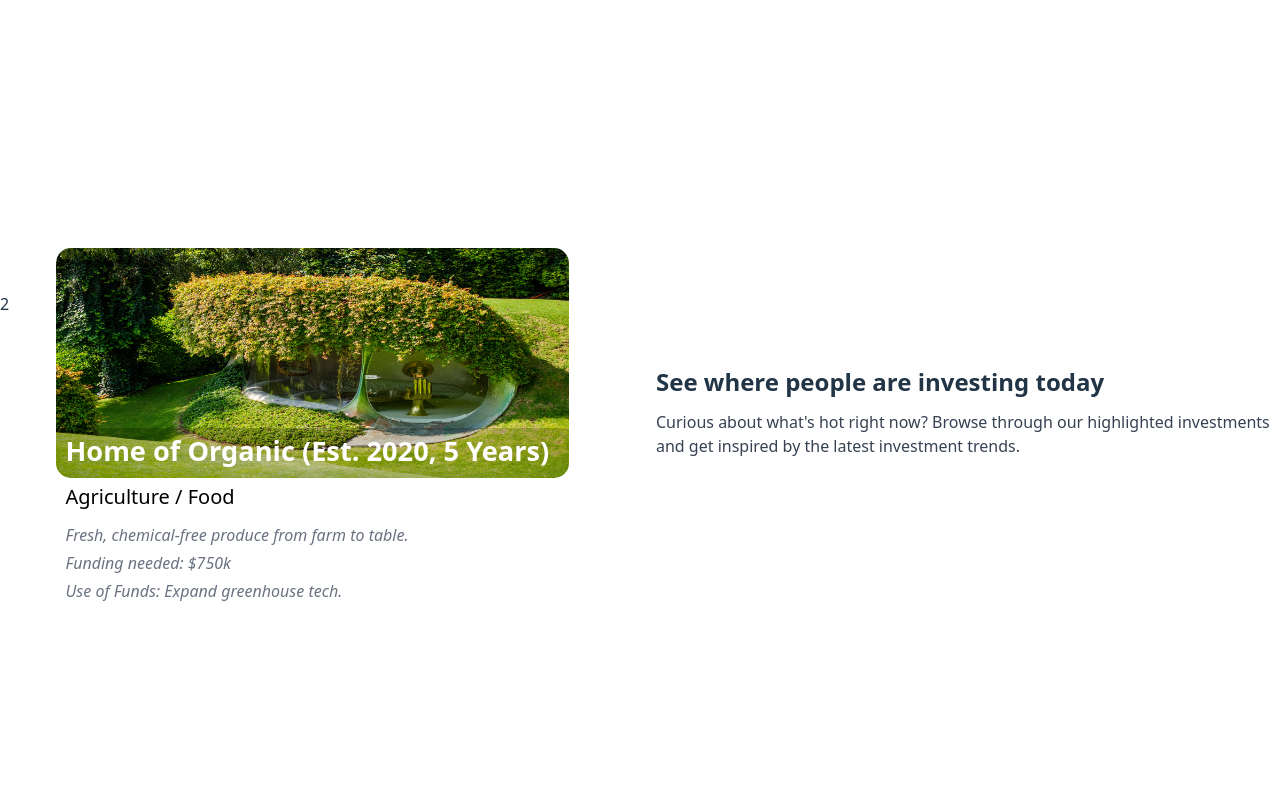
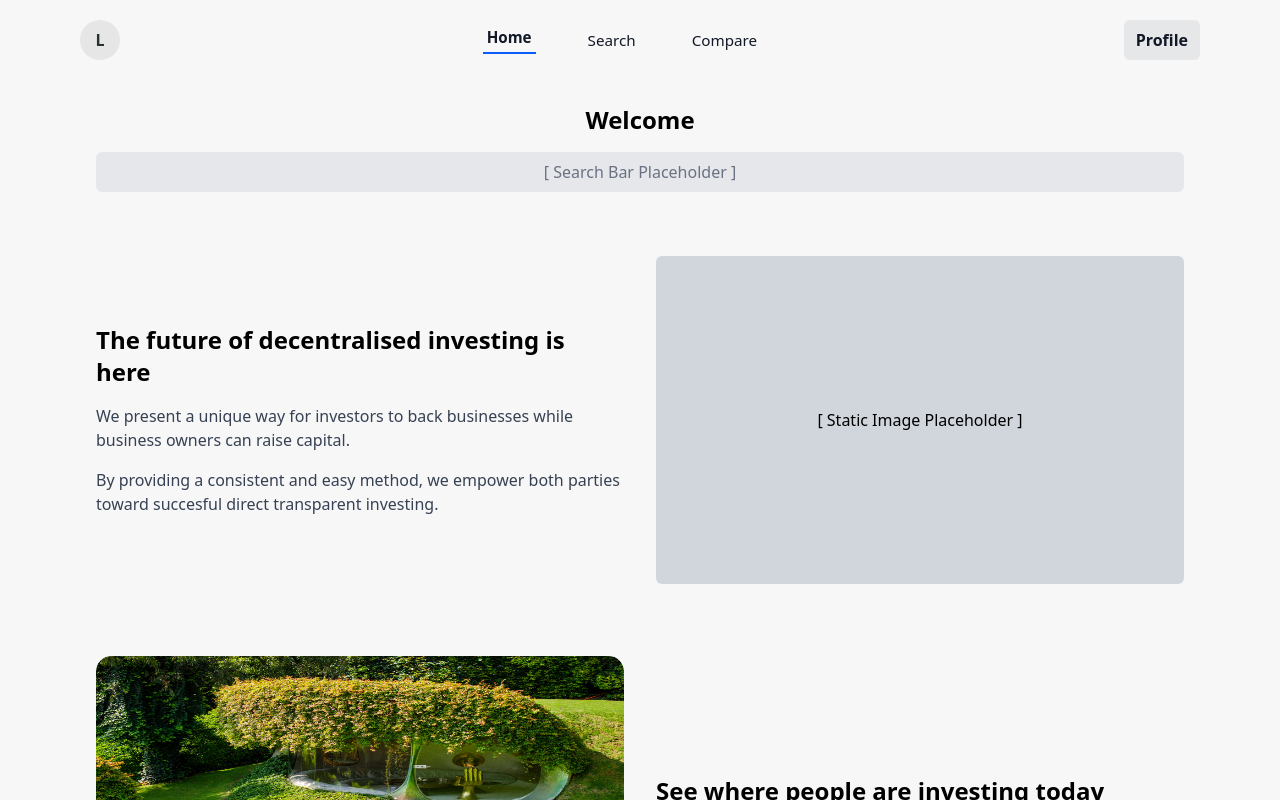
Before and after one commit to duckhess/Provision-IT---IT-Project-Group-14, a React (Vite) app in the folder Front-end/It-Project-Group-14-Front-End/: page / in a window 1280 px wide. Shown: the top 800 px of the page. Built offline with nearby package versions, Linux system fonts and the light colour scheme.

Commit message:
Fixed component scaling issues

```diff
--- a/Front-end/It-Project-Group-14-Front-End/src/App.tsx
+++ b/Front-end/It-Project-Group-14-Front-End/src/App.tsx
@@ -1,101 +1,37 @@
-import { useEffect, useState } from 'react'
-import Summary from './components/BasicSummary.tsx'
-import { Link } from "react-router-dom";
-import companyData from "./data/CompanyData.json"
+import { BrowserRouter as Router, Routes, Route } from "react-router-dom";
+import NavBar from "./components/NavBar";
+import Footer from "./components/Footer";
+import HomePage from "./pages/HomePage";
+import SearchPage from "./pages/SearchPage";
+import ProfilePage from "./pages/ProfilePage";
+import ComparePage from "./pages/ComparePage";
+import LoginPage from "./pages/LoginPage";
+import BusinessPage from "./pages/BusinessPage";
 
 function App() {
-  const [count, setCount] = useState(0)
+  return (
+    <Router>
+      <div className="bg-[#f7f7f7] flex flex-col">
+        <NavBar />
 
-  type Company = {
-      id: number,
-      title: string,
-      category: string,
-      description: string,
-      funding: string,
-      useOfFunds: string,
-      imageUrl: string
-  }
+        <main className="min-h-screen w-screen mx-auto mt-6 px-4">
 
-  const CompanyCard: React.FC<{ company: Company }> = ({ company }) => {
-    return (
-      <div>
-        <Summary company = {company}/>
+          <Routes>
+            <Route path="/" element={<HomePage />} />
+            <Route path="/search" element={<SearchPage />} />
+            <Route path="/profile" element={<ProfilePage />} />
+            <Route path="/compare" element={<ComparePage />} />
+            <Route path="/login" element={<LoginPage />} />
+            <Route path="/business/:companyId" element={<BusinessPage />} /> {/*for dynamic routing*/}
 
-        {/* More Info button skeleton, to be implemented */}
-        {/* <Link
-          to={`/business/${company.id}`}
-          className="mt-4 px-3 py-1 bg-gray-800 text-white rounded-md text-sm hover:bg-gray-700 text-center"
-        >
-          View More
-        </Link> */}
+
+          </Routes>
+        </main>
+
+        <Footer />
       </div>
-    );
-  };
-
-  const [companies, setCompanies] = useState<Company[]>([]);
-  const [currentIndex, setCurrentIndex] = useState(0);
-
-  // Dummy data until backend is ready
-  useEffect(() => {
-    const dummyData: Company[] = [
-      {
-        id: companyData[0].id,
-        title: companyData[0].title,
-        category: companyData[0].category,
-        description: companyData[0].description,
-        funding: companyData[0].funding,
-        useOfFunds: companyData[0].useOfFunds,
-        imageUrl: companyData[0].imageUrl
-      },
-
-      {
-        id: companyData[1].id,
-        title: companyData[1].title,
-        category: companyData[1].category,
-        description: companyData[1].description,
-        funding: companyData[1].funding,
-        useOfFunds: companyData[1].useOfFunds,
-        imageUrl: companyData[1].imageUrl
-      },
-    ];
-    setCompanies(dummyData);
-  }, []);
-
-  // Rotate cards every 10 seconds
-  useEffect(() => {
-    if (companies.length === 0) return;
-
-    const interval = setInterval(() => {
-      setCurrentIndex((prev) => (prev + 1) % companies.length);
-    }, 10000); // 10,000 ms = 10 seconds
-
-    return () => clearInterval(interval);
-  }, [companies]);
-
-  console.log("Companies:", companies);
-  console.log("URL", companyData[0].imageUrl);
-  console.log("Title", companyData[0].title);
-  return (
-    <div>
-      <p>{companies.length}</p>
-      <section className="grid grid-cols-1 md:grid-cols-2 gap-8 items-center">
-        <div className="w-full h-48 rounded-md flex items-center justify-center">
-          {companies.length > 0 && (
-            <CompanyCard company={companies[currentIndex]} />
-          )}
-        </div>
-        <div className="space-y-3">
-          <h3 className="text-2xl font-semibold">
-            See where people are investing today
-          </h3>
-          <p className="text-gray-700">
-            Curious about what's hot right now? Browse through our highlighted
-            investments and get inspired by the latest investment trends.
-          </p>
-        </div>
-      </section>
-    </div>
-  )
+    </Router>
+  );
 }
 
-export default App
+export default App;
--- a/Front-end/It-Project-Group-14-Front-End/src/components/BasicSummary.tsx
+++ b/Front-end/It-Project-Group-14-Front-End/src/components/BasicSummary.tsx
@@ -1,3 +1,5 @@
+import { Link } from "react-router-dom";
+
 type Company = {
     id: number,
     title: string,
@@ -12,29 +14,38 @@ const Summary: React.FC<{company: Company}> = ({company}) => {
 
   return (
 
-
     // A wrapper for two sections; Image and Summary Text Box
-    <div className="grid [grid-template-rows:70%_30%] h-full min-h-[328px] max-h-[329px] w-full min-w-[513px] max-w-[513px] bg-white rounded-[15px]">
+    <div className="grid [grid-template-rows:60%_40%] h-[329px] w-full  bg-white rounded-[15px]">
 
       {/*Image*/}
-      <div className="relative w-full h-full object-fill">
+      <div className="relative w-100% h-full object-fill overflow-hidden aspect-auto rounded-[15px]">
         <img src={company.imageUrl} className="w-full h-full rounded-[15px]" alt={company.title} />
 
         {/*Black Border Around Company's Name*/}
-        <div className = "absolute h-full max-h-[50px] min-h-[50px] w-full min-w-[513px] max-w-[513px] bg-[black] opacity-[20%] z-20 rounded-br-[15px] rounded-bl-[15px] bottom-[0%]"></div>
-        <p className="absolute font-bold text-left text-white z-30 text-[170%] left-[10px] bottom-[2.5%]">
-          {company.title}
-        </p>
+        <div className = "absolute h-full max-h-[50px] min-h-[50px] w-full  bg-[black] opacity-[20%] z-20 rounded-br-[15px] rounded-bl-[15px] bottom-[0%]"></div>
+          <p className="absolute font-bold text-left text-white z-30 text-[170%] left-[10px] bottom-[2.5%]">
+            {company.title}
+          </p>
       </div>
 
       {/*Summary Text Box*/}
-      <div className="relative w-full h-full">
-        <div className="bg-white rounded">
-          <p className="relative mt-[5px] left-[10px] mb-3 text-lg text-black md:text-xl z-30 dark:text-black text-left max-w-[80%]">{company.category}</p>
-          <p className="relative text-left text-gray-500 dark:text-gray-400 left-[10px] max-w-[80%] mb-1 italic"> {company.description}</p>
-          <p className="relative text-left text-gray-500 dark:text-gray-400 left-[10px] max-w-[80%] mb-1 italic">Funding needed: {company.funding}</p>
-          <p className="relative text-gray-500 dark:text-gray-400 left-[10px] max-w-[80%] text-left mb-1 italic">Use of Funds: {company.useOfFunds}</p>
+      <div className="relative w-full h-full grid [grid-template-columns:80%_20%] bg-white rounded-[15px]">
+        <div>
+          <p className="relative mt-[5px] left-[10px] mb-3 text-lg text-black md:text-xl z-30 dark:text-black text-left">{company.category}</p>
+          <p className="relative text-left text-gray-500 dark:text-gray-400 left-[10px]  mb-1 italic"> {company.description}</p>
+          <p className="relative text-left text-gray-500 dark:text-gray-400 left-[10px]  mb-1 italic">Funding needed: {company.funding}</p>
+          <p className="relative text-gray-500 dark:text-gray-400 left-[10px]  text-left mb-1 italic">Use of Funds: {company.useOfFunds}</p>
         </div>
+        <div className="absolute bottom-5 right-2">
+          <Link
+              to={`/business/${company.id}`}
+              className="mt-4 px-3 py-1 w-fit bg-gray-800 text-blue-400 rounded-md text-sm hover:bg-gray-700 text-center z-50"
+            >
+              View More
+            </Link>
+        </div>
+
+
       </div>
 
     </div>
--- a/Front-end/It-Project-Group-14-Front-End/src/index.css
+++ b/Front-end/It-Project-Group-14-Front-End/src/index.css
@@ -1,71 +1,2 @@
 @import "tailwindcss";
 @tailwind utilities;
-
-:root {
-  font-family: system-ui, Avenir, Helvetica, Arial, sans-serif;
-  line-height: 1.5;
-  font-weight: 400;
-
-  color-scheme: light dark;
-  color: rgba(255, 255, 255, 0.87);
-  background-color: #242424;
-
-  font-synthesis: none;
-  text-rendering: optimizeLegibility;
-  -webkit-font-smoothing: antialiased;
-  -moz-osx-font-smoothing: grayscale;
-}
-
-a {
-  font-weight: 500;
-  color: #646cff;
-  text-decoration: inherit;
-}
-a:hover {
-  color: #535bf2;
-}
-
-body {
-  margin: 0;
-  display: flex;
-  place-items: center;
-  min-width: 320px;
-  min-height: 100vh;
-}
-
-h1 {
-  font-size: 3.2em;
-  line-height: 1.1;
-}
-
-button {
-  border-radius: 8px;
-  border: 1px solid transparent;
-  padding: 0.6em 1.2em;
-  font-size: 1em;
-  font-weight: 500;
-  font-family: inherit;
-  background-color: #1a1a1a;
-  cursor: pointer;
-  transition: border-color 0.25s;
-}
-button:hover {
-  border-color: #646cff;
-}
-button:focus,
-button:focus-visible {
-  outline: 4px auto -webkit-focus-ring-color;
-}
-
-@media (prefers-color-scheme: light) {
-  :root {
-    color: #213547;
-    background-color: #ffffff;
-  }
-  a:hover {
-    color: #747bff;
-  }
-  button {
-    background-color: #f9f9f9;
-  }
-}
--- a/Front-end/It-Project-Group-14-Front-End/src/pages/HomePage.tsx
+++ b/Front-end/It-Project-Group-14-Front-End/src/pages/HomePage.tsx
@@ -1,25 +1,23 @@
 import React, { useEffect, useState } from "react";
 import { Link } from "react-router-dom";
+import companyData from "../data/CompanyData.json"
+import Summary from "../components/BasicSummary"
+
 
   type Company = {
-  id: number;
-  name: string;
-  description: string;
-};
+      id: number,
+      title: string,
+      category: string,
+      description: string,
+      funding: string,
+      useOfFunds: string,
+      imageUrl: string
+  }
 
   const CompanyCard: React.FC<{ company: Company }> = ({ company }) => {
     return (
-    <div className="bg-white shadow-md rounded-lg p-6 border border-gray-200 w-full h-full flex flex-col justify-between">
-      <div>
-        <h4 className="text-lg font-semibold mb-2">{company.name}</h4>
-        <p className="text-gray-600 text-sm">{company.description}</p>
-      </div>
-      <Link
-        to={`/business/${company.id}`}
-        className="mt-4 px-3 py-1 bg-gray-800 text-white rounded-md text-sm hover:bg-gray-700 text-center"
-      >
-        View More
-      </Link>
+      <div className="h-full w-full  rounded-md flex items-center justify-center">
+        <Summary company = {company}/>
       </div>
     );
   };
@@ -32,31 +30,35 @@ const HomePage: React.FC = () => {
   useEffect(() => {
     const dummyData: Company[] = [
       {
-        id: 1,
-        name: "GreenTech Energy",
-        description: "Pioneering renewable energy solutions for urban areas.",
+        id: companyData[0].id,
+        title: companyData[0].title,
+        category: companyData[0].category,
+        description: companyData[0].description,
+        funding: companyData[0].funding,
+        useOfFunds: companyData[0].useOfFunds,
+        imageUrl: companyData[0].imageUrl
       },
+
       {
-        id: 2,
-        name: "AgroFuture",
-        description: "Revolutionizing sustainable agriculture with AI-powered tools.",
-      },
-      {
-        id: 3,
-        name: "HealthBridge",
-        description: "Connecting communities with affordable healthcare services.",
+        id: companyData[1].id,
+        title: companyData[1].title,
+        category: companyData[1].category,
+        description: companyData[1].description,
+        funding: companyData[1].funding,
+        useOfFunds: companyData[1].useOfFunds,
+        imageUrl: companyData[1].imageUrl
       },
     ];
     setCompanies(dummyData);
   }, []);
 
-  // Rotate cards every minute
+  // Rotate cards every 10 seconds
   useEffect(() => {
     if (companies.length === 0) return;
 
     const interval = setInterval(() => {
       setCurrentIndex((prev) => (prev + 1) % companies.length);
-    }, 60000); // 60,000 ms = 1 minute
+    }, 10000); // 10,000 ms = 10 seconds
 
     return () => clearInterval(interval);
   }, [companies]);
@@ -87,18 +89,17 @@ const HomePage: React.FC = () => {
             toward succesful direct transparent investing.
           </p>
         </div>
-        <div className="w-full bg-gray-300 h-60 rounded-md flex items-center justify-center">
+        <div className="h-full min-h-[328px] max-h-[329px] w-full bg-gray-300 rounded-md flex items-center
+          justify-center">
           [ Static Image Placeholder ]
         </div>
       </section>
 
       {/* Investment highlight section with rotating cards */}
-      <section className="grid grid-cols-1 md:grid-cols-2 gap-8 items-center">
-        <div className="w-full h-48 rounded-md flex items-center justify-center">
+      <section className="grid grid-cols-1 md:grid-cols-2 gap-8 items-center py-2">
           {companies.length > 0 && (
             <CompanyCard company={companies[currentIndex]} />
           )}
-        </div>
         <div className="space-y-3">
           <h3 className="text-2xl font-semibold">
             See where people are investing today
```
Lines whose indentation alone changed are shown as unchanged.
